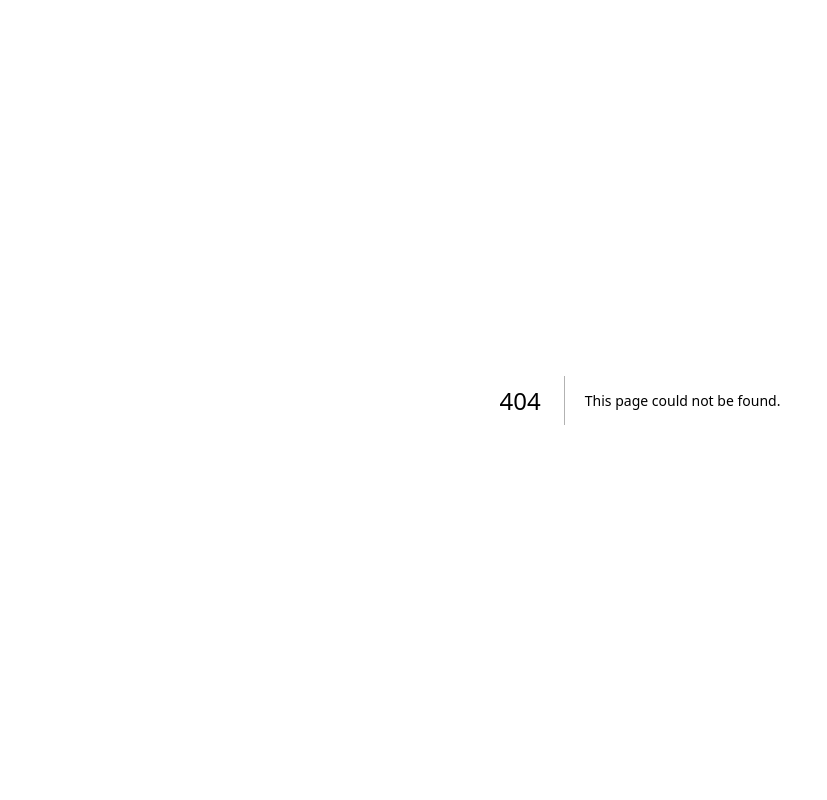
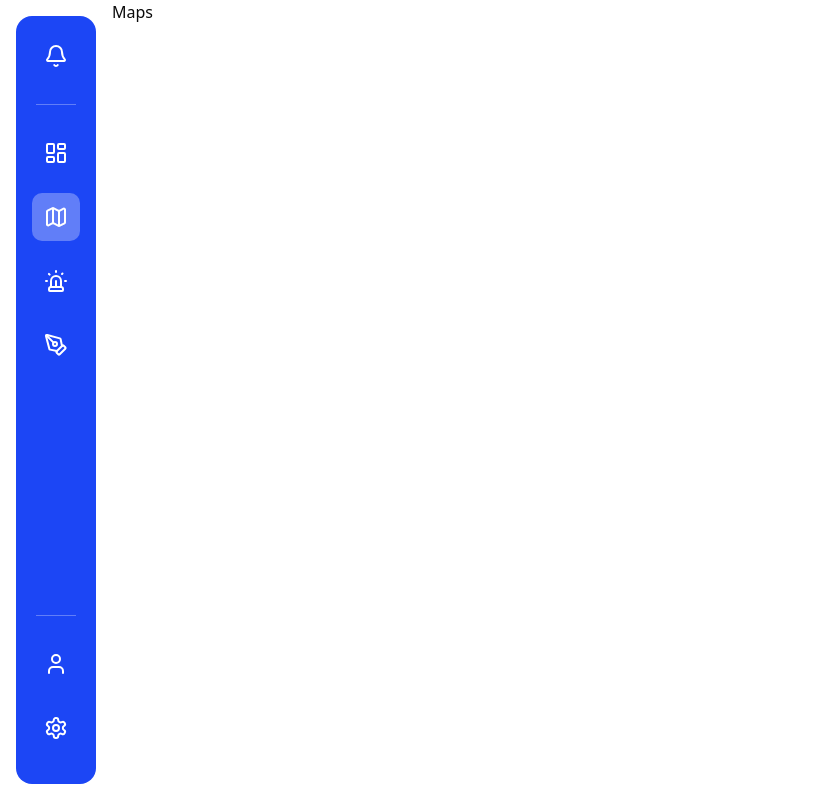
Before and after one commit to lenvalen14/SpeedTracking, a Next.js app: page /maps in a window 1280 px wide. Before the commit this address had no page. Shown: the whole page, without its empty margins (0-827 px from the left). Built offline with nearby package versions, Linux system fonts and the light colour scheme.

Commit message:
feat : main-layout

```diff
--- a/package.json
+++ b/package.json
@@ -10,11 +10,13 @@
   },
   "dependencies": {
     "@radix-ui/react-slot": "^1.1.2",
+    "antd": "^5.24.6",
     "class-variance-authority": "^0.7.1",
     "clsx": "^2.1.1",
     "leaflet": "^1.9.4",
     "lucide-react": "^0.487.0",
     "next": "15.2.4",
+    "nextjs-toploader": "^3.8.16",
     "react": "^19.0.0",
     "react-dom": "^19.0.0",
     "react-icons": "^5.5.0",
--- a/src/app/layout.tsx
+++ b/src/app/layout.tsx
@@ -1,6 +1,8 @@
 import type { Metadata } from "next";
 import { Geist, Geist_Mono } from "next/font/google";
 import "./globals.css";
+import MainLayout from "@/components/main-layout";
+import NextTopLoader from "nextjs-toploader";
 
 const geistSans = Geist({
   variable: "--font-geist-sans",
@@ -27,7 +29,14 @@ export default function RootLayout({
       <body
         className={`times-new-roman ${geistSans.variable} ${geistMono.variable}  antialiased`}
       >
+        <NextTopLoader
+          color="#1C46F5"
+          height={2}
+          showSpinner={false}
+        />
+        <MainLayout>
         {children}
+        </MainLayout>
       </body>
     </html>
   );
--- /dev/null
+++ b/src/app/maps/page.tsx
@@ -0,0 +1,9 @@
+import React from 'react'
+
+function Maps() {
+  return (
+    <div>Maps</div>
+  )
+}
+
+export default Maps
--- /dev/null
+++ b/src/app/not-found.tsx
@@ -0,0 +1,21 @@
+import Link from 'next/link';
+
+export default function NotFoundPage() {
+  return (
+    <div className="flex items-center justify-center min-h-screen bg-[var(--its-light-gray)]">
+      <div className="text-center">
+        <h1 className="text-6xl font-bold text-[var(--its-blue)] mb-4">
+          404
+        </h1>
+        <p className="text-2xl text-[var(--its-green)] mb-6">
+          Oops! The page you're looking for doesn't exist.
+        </p>
+        <Link href="/" passHref>
+          <button className="px-8 py-3 text-white bg-[var(--its-blue)] rounded-full text-lg hover:bg-[var(--its-yellow)] transition-colors">
+            Go back to Home
+          </button>
+        </Link>
+      </div>
+    </div>
+  );
+}
--- /dev/null
+++ b/src/app/notifications/page.tsx
@@ -0,0 +1,9 @@
+import React from 'react'
+
+function Notifications() {
+  return (
+    <div>Notifications</div>
+  )
+}
+
+export default Notifications
--- a/src/app/page.tsx
+++ b/src/app/page.tsx
@@ -1,103 +1,8 @@
-import Image from "next/image";
 
 export default function Home() {
   return (
-    <div className="grid grid-rows-[20px_1fr_20px] items-center justify-items-center min-h-screen p-8 pb-20 gap-16 sm:p-20 font-[family-name:var(--font-geist-sans)]">
-      <main className="flex flex-col gap-[32px] row-start-2 items-center sm:items-start">
-        <Image
-          className="dark:invert"
-          src="/next.svg"
-          alt="Next.js logo"
-          width={180}
-          height={38}
-          priority
-        />
-        <ol className="list-inside list-decimal text-sm/6 text-center sm:text-left font-[family-name:var(--font-geist-mono)]">
-          <li className="mb-2 tracking-[-.01em]">
-            Get started by editing{" "}
-            <code className="bg-black/[.05] dark:bg-white/[.06] px-1 py-0.5 rounded font-[family-name:var(--font-geist-mono)] font-semibold">
-              src/app/page.tsx
-            </code>
-            .
-          </li>
-          <li className="tracking-[-.01em]">
-            Save and see your changes instantly.
-          </li>
-        </ol>
-
-        <div className="flex gap-4 items-center flex-col sm:flex-row">
-          <a
-            className="rounded-full border border-solid border-transparent transition-colors flex items-center justify-center bg-foreground text-background gap-2 hover:bg-[#383838] dark:hover:bg-[#ccc] font-medium text-sm sm:text-base h-10 sm:h-12 px-4 sm:px-5 sm:w-auto"
-            href="https://vercel.com/new?utm_source=create-next-app&utm_medium=appdir-template-tw&utm_campaign=create-next-app"
-            target="_blank"
-            rel="noopener noreferrer"
-          >
-            <Image
-              className="dark:invert"
-              src="/vercel.svg"
-              alt="Vercel logomark"
-              width={20}
-              height={20}
-            />
-            Deploy now
-          </a>
-          <a
-            className="rounded-full border border-solid border-black/[.08] dark:border-white/[.145] transition-colors flex items-center justify-center hover:bg-[#f2f2f2] dark:hover:bg-[#1a1a1a] hover:border-transparent font-medium text-sm sm:text-base h-10 sm:h-12 px-4 sm:px-5 w-full sm:w-auto md:w-[158px]"
-            href="https://nextjs.org/docs?utm_source=create-next-app&utm_medium=appdir-template-tw&utm_campaign=create-next-app"
-            target="_blank"
-            rel="noopener noreferrer"
-          >
-            Read our docs
-          </a>
-        </div>
-      </main>
-      <footer className="row-start-3 flex gap-[24px] flex-wrap items-center justify-center">
-        <a
-          className="flex items-center gap-2 hover:underline hover:underline-offset-4"
-          href="https://nextjs.org/learn?utm_source=create-next-app&utm_medium=appdir-template-tw&utm_campaign=create-next-app"
-          target="_blank"
-          rel="noopener noreferrer"
-        >
-          <Image
-            aria-hidden
-            src="/file.svg"
-            alt="File icon"
-            width={16}
-            height={16}
-          />
-          Learn
-        </a>
-        <a
-          className="flex items-center gap-2 hover:underline hover:underline-offset-4"
-          href="https://vercel.com/templates?framework=next.js&utm_source=create-next-app&utm_medium=appdir-template-tw&utm_campaign=create-next-app"
-          target="_blank"
-          rel="noopener noreferrer"
-        >
-          <Image
-            aria-hidden
-            src="/window.svg"
-            alt="Window icon"
-            width={16}
-            height={16}
-          />
-          Examples
-        </a>
-        <a
-          className="flex items-center gap-2 hover:underline hover:underline-offset-4"
-          href="https://nextjs.org?utm_source=create-next-app&utm_medium=appdir-template-tw&utm_campaign=create-next-app"
-          target="_blank"
-          rel="noopener noreferrer"
-        >
-          <Image
-            aria-hidden
-            src="/globe.svg"
-            alt="Globe icon"
-            width={16}
-            height={16}
-          />
-          Go to nextjs.org →
-        </a>
-      </footer>
+    <div className="">
+      DashBoard
     </div>
   );
 }
--- /dev/null
+++ b/src/app/profile/page.tsx
@@ -0,0 +1,9 @@
+import React from 'react'
+
+function Profile() {
+  return (
+    <div>Profile</div>
+  )
+}
+
+export default Profile
--- /dev/null
+++ b/src/app/settings/page.tsx
@@ -0,0 +1,9 @@
+import React from 'react'
+
+function Setting() {
+  return (
+    <div>Setting</div>
+  )
+}
+
+export default Setting
--- /dev/null
+++ b/src/app/siren/page.tsx
@@ -0,0 +1,9 @@
+import React from 'react'
+
+function Siren() {
+  return (
+    <div>Siren</div>
+  )
+}
+
+export default Siren
--- /dev/null
+++ b/src/components/main-layout.tsx
@@ -0,0 +1,118 @@
+"use client";
+
+import React from 'react';
+import { Bell, Map, FileText, Shield, PenTool, User, Settings,Siren,LayoutDashboard } from "lucide-react";
+import Link from 'next/link';
+import { usePathname } from 'next/navigation';
+import { Tooltip } from 'antd';
+
+function MainLayout({
+  children,
+}: Readonly<{
+  children: React.ReactNode;
+}>) {
+  const pathname = usePathname();
+
+  // Navigation items with their paths
+  const navItems = [
+    { icon: <LayoutDashboard size={24} />, tooltip: "Dashboard", path: "/" },
+    { icon: <Map size={24} />, tooltip: "Maps", path: "/maps" },
+    { icon: <Siren size={24} />, tooltip: "Siren", path: "/siren" },
+    { icon: <PenTool size={24} />, tooltip: "Design", path: "/design" },
+  ];
+
+  const bottomNavItems = [
+    { icon: <User size={24} />, tooltip: "Profile", path: "/profile" },
+    { icon: <Settings size={24} />, tooltip: "Settings", path: "/settings" },
+  ];
+
+  // Check if current route is active
+  const isActive = (path: string) => pathname === path;
+
+
+  return (
+    <div className='flex h-screen max-h-screen overflow-hidden'>
+      {/* Sidebar Navigation */}
+      <div className="m-4 rounded-2xl w-20 bg-[var(--its-blue)] flex flex-col items-center py-4 text-white overflow-y-auto overflow-x-hidden">
+        <h2 className="sr-only">Navigation</h2>
+
+        {/* Top Navigation Section */}
+        <div className="flex flex-col items-center gap-4 flex-shrink-0">
+          <Tooltip placement="right" title="Notifications" arrow={{ pointAtCenter: true }}>
+            <Link
+              href="/notifications"
+              className={`p-3 rounded-lg ${isActive('/notifications') ? 'bg-white/30' : 'bg-white/0 hover:bg-white/20'} transition-all`}
+            >
+              <Bell size={24} />
+              <span className="sr-only">Notifications</span>
+            </Link>
+          </Tooltip>
+
+          <div className="border-t border-white/30 w-10 mx-auto my-2"></div>
+
+          {navItems.map((item, index) => (
+            <NavButton
+              key={index}
+              icon={item.icon}
+              tooltip={item.tooltip}
+              path={item.path}
+              isActive={isActive(item.path)}
+            />
+          ))}
+        </div>
+
+        {/* Bottom Navigation Section */}
+        <div className="mt-auto flex flex-col items-center gap-4 pb-4 flex-shrink-0">
+          <div className="border-t border-white/30 w-10 mx-auto my-2"></div>
+
+          {bottomNavItems.map((item, index) => (
+            <NavButton
+              key={index}
+              icon={item.icon}
+              tooltip={item.tooltip}
+              path={item.path}
+              isActive={isActive(item.path)}
+            />
+          ))}
+        </div>
+      </div>
+
+      {/* Main Content Area */}
+      <div className='flex-1 flex flex-col overflow-hidden'>
+        <div className="flex-1 overflow-y-auto smooth-scroll">
+          {children}
+        </div>
+      </div>
+    </div>
+  );
+}
+
+interface NavButtonProps {
+  icon: React.ReactNode;
+  tooltip: string;
+  path: string;
+  isActive: boolean;
+}
+
+const NavButton = ({ icon, tooltip, path, isActive }: NavButtonProps) => {
+  return (
+    <Tooltip
+      placement="right"
+      title={tooltip}
+      arrow={{ pointAtCenter: true }}
+      classNames={{
+        root: "antd-tooltip-custom"
+      }}
+    >
+      <Link
+        href={path}
+        className={`p-3 rounded-lg ${isActive ? 'bg-white/30' : 'bg-white/0 hover:bg-white/20'} transition-all`}
+      >
+        {icon}
+        <span className="sr-only">{tooltip}</span>
+      </Link>
+    </Tooltip>
+  );
+};
+
+export default MainLayout;
--- a/src/components/map-container.tsx
+++ b/src/components/map-container.tsx
@@ -6,7 +6,7 @@ import L from "leaflet";
 import "leaflet/dist/leaflet.css"; // Import Leaflet CSS
 
 const MapComponent = () => {
-  const position: [number, number] = [51.505, -0.09]; // Đặt vị trí cho bản đồ
+  const position: [number, number] = [10.56071680,  106.64976230]; // Đặt vị trí cho bản đồ
 
   return (
     <MapContainer center={position} zoom={13} style={{ height: "100%", width: "100%" , borderRadius: "10px"}}>
@@ -16,9 +16,9 @@ const MapComponent = () => {
         attribution='&copy; <a href="https://www.openstreetmap.org/copyright">OpenStreetMap</a> contributors'
       />
       {/* Marker trên bản đồ */}
-      <Marker position={position} icon={new L.Icon.Default()}>
+      {/* <Marker position={position} icon={new L.Icon.Default()}>
         <Popup>Welcome to London!</Popup>
-      </Marker>
+      </Marker> */}
     </MapContainer>
   );
 };
```
Also changed, not shown: 1 other file (tests, documents, lock files or other folders).
